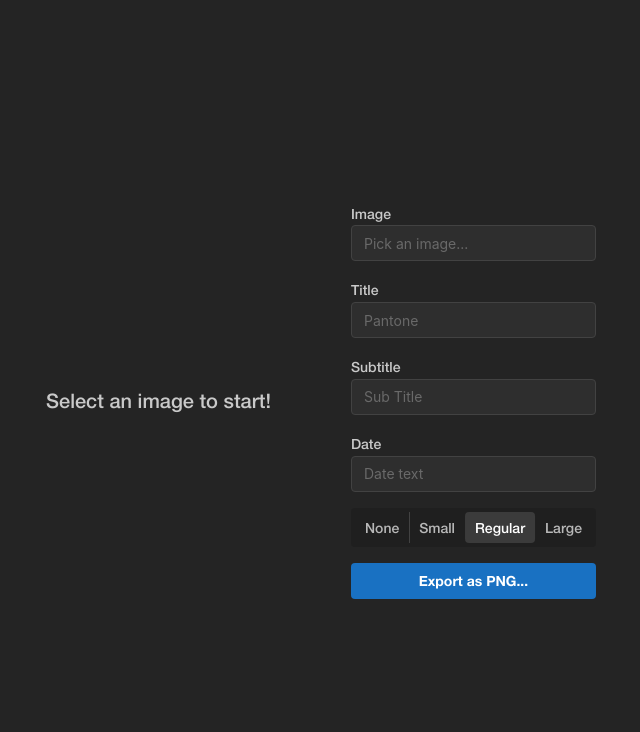
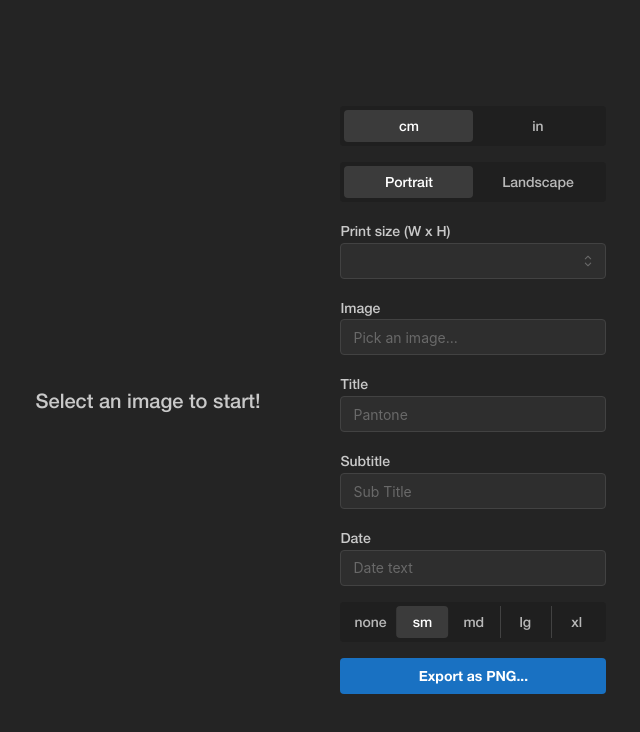
Before and after one commit to rudydelorenzo/pantonify, a Next.js app: page / in a window 1280 px wide. Shown: the top 732 px of the page, without its empty margins (319-959 px from the left). Built offline with nearby package versions, Linux system fonts and the light colour scheme.

Commit message:
feat: 🎸 (wip) migration to zustand

```diff
--- a/src/app/components/ArtDisplay.tsx
+++ b/src/app/components/ArtDisplay.tsx
@@ -1,9 +1,11 @@
 "use client";
 
 import { ReactNode, RefObject, useEffect, useState } from "react";
-import { Size } from "@/app/types";
+import { Size, ValueWithUnit } from "@/app/types";
 import { DEFAULT_PADDING_PERCENT, FONT_SIZE_MULTIPLIER } from "@/app/constants";
 import { SvgText } from "@/app/components/SvgText";
+import { useCanvasStore } from "@/app/stores/canvas";
+import { valueWithUnitsToPixels } from "@/app/helpers";
 
 const getMaxAxis = <T extends Size>(s: T): keyof T => {
     let largest: keyof T = (Object.keys(s) as (keyof T)[])[0];
@@ -20,37 +22,28 @@ export const ArtDisplay = ({
     topText,
     bottomText,
     dateText,
-    paddingPercent,
+    margin,
+    imageSize,
     svgRef,
 }: {
     imageURL?: string;
     topText: string;
     bottomText: string;
-    paddingPercent: number;
+    margin: ValueWithUnit;
+    imageSize: Size;
     dateText?: string;
     svgRef: RefObject<SVGSVGElement>;
 }): ReactNode => {
-    const [imageSize, setImageSize] = useState<Size>({ w: 0, h: 0 });
     const [paddingSize, setPaddingSize] = useState<Size>({ w: 0, h: 0 });
+    const { ppi } = useCanvasStore();
 
     useEffect(() => {
-        const imgElementTemporary = new Image();
-        if (imageURL) {
-            imgElementTemporary.src = imageURL;
-        }
-        imgElementTemporary.onload = () => {
-            setImageSize({
-                w: imgElementTemporary.width,
-                h: imgElementTemporary.height,
-            });
-        };
-    }, [imageURL]);
-    useEffect(() => {
+        console.log(margin);
         setPaddingSize({
-            w: paddingPercent * imageSize[getMaxAxis(imageSize)],
-            h: paddingPercent * imageSize[getMaxAxis(imageSize)],
+            w: valueWithUnitsToPixels(margin, ppi),
+            h: valueWithUnitsToPixels(margin, ppi),
         });
-    }, [imageSize, paddingPercent]);
+    }, [margin, ppi]);
 
     const largeFontSize = FONT_SIZE_MULTIPLIER * imageSize.h;
     const smallFontSize = largeFontSize / 2.5;
--- a/src/app/constants.ts
+++ b/src/app/constants.ts
@@ -1,4 +1,7 @@
 // percentage
+import { MarginPresetsType, PhysicalSize, UnitsType } from "@/app/types";
+import { generateAllMarginsFromCm } from "@/app/helpers";
+
 export const DEFAULT_PADDING_PERCENT = 0.06;
 
 export const FONT_SIZE_MULTIPLIER = 0.05;
@@ -8,8 +11,28 @@ export const SRC_URL_REGEX = /src:\s*url\(['"]?([^'")]+)['"]?\)/;
 export const DEFAULT_PPI = 300;
 
 export const UNITS = {
-    cm: "centimeters",
-    in: "inches",
+    cm: "cm",
+    in: "in",
+} as const;
+
+export const MARGIN_SIZES = ["none", "sm", "md", "lg", "xl"] as const;
+
+const _MARGINS_IN_CM: {
+    [key in (typeof MARGIN_SIZES)[number]]: number;
+} = {
+    none: 0,
+    sm: 0.25,
+    md: 1,
+    lg: 2,
+    xl: 3,
+};
+
+export const MARGIN_PRESETS: MarginPresetsType =
+    generateAllMarginsFromCm(_MARGINS_IN_CM);
+
+export const ORIENTATIONS = {
+    portrait: "Portrait",
+    landscape: "Landscape",
 } as const;
 
 export const PRINT_SIZES: [
--- a/src/app/helpers.ts
+++ b/src/app/helpers.ts
@@ -1,5 +1,11 @@
-import { PhysicalSize, Size } from "@/app/types";
-import { UNITS } from "@/app/constants";
+import {
+    MarginPresetsType,
+    PhysicalSize,
+    Size,
+    UnitsType,
+    ValueWithUnit,
+} from "@/app/types";
+import { MARGIN_SIZES, UNITS } from "@/app/constants";
 
 export const blobToURI = async (
     blob: Blob | undefined,
@@ -49,17 +55,24 @@ export const getPixelSizeFromPPI = (
     physicalSize: PhysicalSize,
     ppi: number,
 ): Size => {
-    if (physicalSize.units === UNITS.cm) {
-        physicalSize = {
-            w: cmToInches(physicalSize.w),
-            h: cmToInches(physicalSize.h),
-            units: UNITS.in,
-        };
+    // definitely didn't waste an hour bc i forgot to clone the object...
+    physicalSize = { ...physicalSize };
+    let key: keyof PhysicalSize;
+    for (key in physicalSize) {
+        if (physicalSize[key].units === UNITS.in) {
+            physicalSize[key] = {
+                value: inchesToCm(physicalSize[key].value),
+                units: UNITS.cm,
+            };
+        }
     }
 
     // all units are inches here
-    const diagonalPrintSize = pythagoras(physicalSize.w, physicalSize.h);
-    const angle = Math.asin(physicalSize.h / diagonalPrintSize);
+    const diagonalPrintSize = pythagoras(
+        physicalSize.w.value,
+        physicalSize.h.value,
+    );
+    const angle = Math.asin(physicalSize.h.value / diagonalPrintSize);
     const diagonalPixelSize = diagonalPrintSize * ppi;
     // calculate w and h
     const sizeInPixels: Size = {
@@ -69,3 +82,41 @@ export const getPixelSizeFromPPI = (
 
     return applyFunctionToObject(sizeInPixels, Math.round);
 };
+
+export const valueWithUnitsToPixels = (
+    valueWithUnit: ValueWithUnit,
+    ppi: number,
+): number => {
+    const val = { ...valueWithUnit };
+    if (val.units === UNITS.cm) {
+        val.value = cmToInches(val.value);
+        val.units = UNITS.in;
+    }
+
+    return ppi * val.value;
+};
+
+export const physicalSizeToString = (size: PhysicalSize): string => {
+    return `${size.w.value}${size.w.units} x ${size.h.value}${size.h.units}`;
+};
+
+export const generateAllMarginsFromCm = (marginsInCm: {
+    [key in (typeof MARGIN_SIZES)[number]]: number;
+}): MarginPresetsType => {
+    let key: keyof typeof marginsInCm;
+    const result: Record<string, { [key in UnitsType]: ValueWithUnit }> = {};
+    for (key in marginsInCm) {
+        const marginInCm = marginsInCm[key];
+        result[key] = {
+            [UNITS.cm]: {
+                value: marginInCm,
+                units: UNITS.cm,
+            },
+            [UNITS.in]: {
+                value: cmToInches(marginInCm),
+                units: UNITS.in,
+            },
+        };
+    }
+    return result as MarginPresetsType;
+};
--- a/src/app/page.tsx
+++ b/src/app/page.tsx
@@ -1,6 +1,6 @@
 "use client";
 
-import { ChangeEvent, useRef, useState } from "react";
+import { ChangeEvent, useEffect, useRef, useState } from "react";
 import { ArtDisplay } from "@/app/components/ArtDisplay";
 import {
     Button,
@@ -11,9 +11,26 @@ import {
     TextInput,
     Text,
     SegmentedControl,
+    Select,
 } from "@mantine/core";
-import { DEFAULT_PADDING_PERCENT, SRC_URL_REGEX } from "@/app/constants";
-import { blobToURI } from "@/app/helpers";
+import {
+    DEFAULT_PADDING_PERCENT,
+    MARGIN_PRESETS,
+    ORIENTATIONS,
+    PRINT_SIZES,
+    SRC_URL_REGEX,
+    UNITS,
+} from "@/app/constants";
+import { blobToURI, physicalSizeToString } from "@/app/helpers";
+import { useConfigStore } from "@/app/stores/config";
+import {
+    MarginPresetsType,
+    OrientationType,
+    PhysicalSize,
+    UnitsType,
+    ValueWithUnit,
+} from "@/app/types";
+import { useCanvasStore } from "@/app/stores/canvas";
 
 const downloadURI = (uri: string, name: string) => {
     const link = document.createElement("a");
@@ -90,32 +107,103 @@ const svgElementToString = async (svgElement: Node): Promise<string> => {
     return serializer.serializeToString(xmlDocument);
 };
 
+const getSizeOptions = (
+    orientation: OrientationType,
+    units: UnitsType,
+): { [key in string]: PhysicalSize } => {
+    const sizesInUnit = PRINT_SIZES.filter((item) => item[2] === units);
+    const sizes = sizesInUnit.map(
+        (size): PhysicalSize => ({
+            w: {
+                value:
+                    orientation === ORIENTATIONS.landscape
+                        ? Math.max(size[0], size[1])
+                        : Math.min(size[0], size[1]),
+                units,
+            },
+            h: {
+                value:
+                    orientation === ORIENTATIONS.landscape
+                        ? Math.min(size[0], size[1])
+                        : Math.max(size[0], size[1]),
+                units,
+            },
+        }),
+    );
+    const result: { [key in string]: PhysicalSize } = {};
+    for (const size of sizes) {
+        result[physicalSizeToString(size)] = size;
+    }
+    return result;
+};
+
+const getMarginOptions = (
+    presets: MarginPresetsType,
+    units: UnitsType,
+): Record<string, MarginPresetsType[keyof MarginPresetsType][UnitsType]> => {
+    const result: Record<
+        string,
+        MarginPresetsType[keyof MarginPresetsType][UnitsType]
+    > = {};
+    let size: keyof typeof presets;
+    for (size in presets) {
+        result[size] = presets[size][units];
+    }
+
+    return result;
+};
+
 export default function Home() {
-    const [fileUri, setFileUri] = useState<string>();
-    const [topText, setTopText] = useState<string>("");
-    const [bottomText, setBottomText] = useState<string>("");
-    const [paddingPercentage, setPaddingPercentage] = useState<number>(
-        DEFAULT_PADDING_PERCENT,
+    const { setPrintSize, printSize, pixelSize } = useCanvasStore();
+    const configStore = useConfigStore();
+    const [units, setUnits] = useState<UnitsType>(UNITS.cm);
+    const [orientation, setOrientation] = useState<OrientationType>(
+        ORIENTATIONS.portrait,
     );
-    const [dateText, setDateText] = useState<string>("");
+    const [sizeOptions, setSizeOptions] = useState<{
+        [key in string]: PhysicalSize;
+    }>(getSizeOptions(orientation, units));
+    const [marginOptions, setMarginOptions] = useState(
+        getMarginOptions(MARGIN_PRESETS, units),
+    );
+    const [marginSizeLocalState, setMarginSizeLocalState] = useState<
+        keyof typeof marginOptions
+    >(Object.keys(marginOptions)[1]);
+
     const svgCanvasElement = useRef<SVGSVGElement | null>(null);
 
+    useEffect(() => {
+        setSizeOptions(getSizeOptions(orientation, units));
+        setMarginOptions(getMarginOptions(MARGIN_PRESETS, units));
+        setPrintSize(null);
+    }, [units, orientation]);
+
+    const handleUnitsChange = (value: string) => {
+        setUnits(value as UnitsType);
+    };
     const handleFileChange = async (payload: File | null) => {
         if (payload) {
-            setFileUri(await blobToURI(payload));
+            configStore.setImageUrl((await blobToURI(payload)) || "");
         }
     };
     const handleTopTextChange = (event: ChangeEvent<HTMLInputElement>) => {
-        setTopText(event.target.value);
+        configStore.setTopText(event.target.value);
     };
     const handleBottomTextChange = (event: ChangeEvent<HTMLInputElement>) => {
-        setBottomText(event.target.value);
+        configStore.setBottomText(event.target.value);
     };
     const handleDateTextChange = (event: ChangeEvent<HTMLInputElement>) => {
-        setDateText(event.target.value);
+        configStore.setDateText(event.target.value);
     };
-    const handlePaddingPercentChange = (value: string) => {
-        setPaddingPercentage(Number.parseFloat(value));
+    const handleMarginChange = (value: string) => {
+        const marginValue = marginOptions[value];
+        setMarginSizeLocalState(value);
+        if (marginValue) {
+            configStore.setMargin(marginValue);
+        }
+    };
+    const handlePrintSizeChange = (value: string | null) => {
+        setPrintSize(value ? sizeOptions[value] : null);
     };
     const handleRenderImage = async () => {
         const canvas = document.createElement("canvas");
@@ -139,7 +227,10 @@ export default function Home() {
                 ctx.drawImage(img, 0, 0, w, h);
                 URL.revokeObjectURL(url);
                 const png_img = canvas.toDataURL("image/png");
-                downloadURI(png_img, `EXPORT_${topText}_${bottomText}.png`);
+                downloadURI(
+                    png_img,
+                    `EXPORT_${configStore.topText}_${configStore.topText}.png`,
+                );
             };
             img.src = url;
         }
@@ -150,13 +241,14 @@ export default function Home() {
             <Flex gap={"5rem"}>
                 <div style={{ height: "90vh" }}>
                     <Center mih={"100%"}>
-                        {fileUri ? (
+                        {configStore.imageUrl !== "" && pixelSize ? (
                             <ArtDisplay
-                                imageURL={fileUri}
-                                topText={topText}
-                                bottomText={bottomText}
-                                dateText={dateText}
-                                paddingPercent={paddingPercentage}
+                                imageURL={configStore.imageUrl}
+                                topText={configStore.topText}
+                                bottomText={configStore.bottomText}
+                                dateText={configStore.dateText}
+                                margin={configStore.margin}
+                                imageSize={pixelSize}
                                 svgRef={svgCanvasElement}
                             />
                         ) : (
@@ -166,6 +258,40 @@ export default function Home() {
                 </div>
                 <Center>
                     <Stack>
+                        <SegmentedControl
+                            value={`${units}`}
+                            onChange={handleUnitsChange}
+                            data={[
+                                { label: "cm", value: UNITS.cm },
+                                { label: "in", value: UNITS.in },
+                            ]}
+                            transitionDuration={250}
+                            transitionTimingFunction={"linear"}
+                        />
+                        <SegmentedControl
+                            value={`${orientation}`}
+                            onChange={(val) =>
+                                setOrientation(val as OrientationType)
+                            }
+                            data={[
+                                ORIENTATIONS.portrait,
+                                ORIENTATIONS.landscape,
+                            ]}
+                            transitionDuration={250}
+                            transitionTimingFunction={"linear"}
+                        />
+                        <Select
+                            label={"Print size (W x H)"}
+                            data={Object.keys(sizeOptions)}
+                            // caution: passing in undefined will cause unpredictable behaviour
+                            value={
+                                printSize
+                                    ? physicalSizeToString(printSize)
+                                    : null
+                            }
+                            onChange={handlePrintSizeChange}
+                            allowDeselect={false}
+                        />
                         <FileInput
                             label={"Image"}
                             placeholder={"Pick an image..."}
@@ -173,44 +299,28 @@ export default function Home() {
                         />
                         <TextInput
                             label={"Title"}
-                            value={topText}
+                            value={configStore.topText}
                             placeholder={"Pantone"}
                             onChange={handleTopTextChange}
                         />
                         <TextInput
                             label={"Subtitle"}
-                            value={bottomText}
+                            value={configStore.bottomText}
                             placeholder={"Sub Title"}
                             onChange={handleBottomTextChange}
                         />
                         <TextInput
                             label={"Date"}
-                            value={dateText}
+                            value={configStore.dateText}
                             placeholder={"Date text"}
                             onChange={handleDateTextChange}
                         />
                         <SegmentedControl
-                            value={`${paddingPercentage}`}
-                            onChange={handlePaddingPercentChange}
-                            data={[
-                                { label: "None", value: (0).toString() },
-                                {
-                                    label: "Small",
-                                    value: (
-                                        DEFAULT_PADDING_PERCENT / 2
-                                    ).toString(),
-                                },
-                                {
-                                    label: "Regular",
-                                    value: DEFAULT_PADDING_PERCENT.toString(),
-                                },
-                                {
-                                    label: "Large",
-                                    value: (
-                                        DEFAULT_PADDING_PERCENT * 2
-                                    ).toString(),
-                                },
-                            ]}
+                            value={marginSizeLocalState}
+                            onChange={handleMarginChange}
+                            data={Object.keys(marginOptions)}
+                            transitionDuration={250}
+                            transitionTimingFunction={"ease"}
                         />
                         <Button onClick={handleRenderImage}>
                             Export as PNG...
--- a/src/app/stores/canvas.ts
+++ b/src/app/stores/canvas.ts
@@ -1,41 +1,36 @@
 import { PhysicalSize, Size } from "@/app/types";
 import { create } from "zustand/react";
-import { DEFAULT_PPI, UNITS } from "@/app/constants";
+import { DEFAULT_PPI } from "@/app/constants";
 import { getPixelSizeFromPPI } from "@/app/helpers";
 
 type CanvasStoreState = {
-    pixelSize: Size;
+    pixelSize: Size | null;
     ppi: number;
-    actualSize: PhysicalSize;
+    printSize: PhysicalSize | null;
 };
 
 type CanvasStoreAction = {
-    setActualSize: (size: CanvasStoreState["actualSize"]) => void;
+    setPrintSize: (size: CanvasStoreState["printSize"]) => void;
     setPPI: (ppi: CanvasStoreState["ppi"]) => void;
 };
 
 export const useCanvasStore = create<CanvasStoreState & CanvasStoreAction>(
     (set) => ({
-        pixelSize: {
-            w: 0,
-            h: 0,
-        },
-        actualSize: {
-            w: 0,
-            h: 0,
-            units: UNITS.cm,
-        },
+        pixelSize: null,
+        printSize: null,
         ppi: DEFAULT_PPI,
-        setActualSize: (size) => {
+        setPrintSize: (size) => {
             set((state) => ({
-                actualSize: size,
-                pixelSize: getPixelSizeFromPPI(size, state.ppi),
+                printSize: size,
+                pixelSize: size ? getPixelSizeFromPPI(size, state.ppi) : null,
             }));
         },
         setPPI: (ppi) => {
             set((state) => ({
                 ppi: ppi,
-                pixelSize: getPixelSizeFromPPI(state.actualSize, ppi),
+                pixelSize: state.printSize
+                    ? getPixelSizeFromPPI(state.printSize, ppi)
+                    : null,
             }));
         },
     }),
--- a/src/app/stores/config.ts
+++ b/src/app/stores/config.ts
@@ -1,7 +1,6 @@
-import { Size, ValueWithUnit } from "@/app/types";
+import { ValueWithUnit } from "@/app/types";
 import { create } from "zustand/react";
-import { DEFAULT_PPI, UNITS } from "@/app/constants";
-import { getPixelSizeFromPPI } from "@/app/helpers";
+import { UNITS } from "@/app/constants";
 
 type ConfigStoreState = {
     imageUrl: string;
@@ -19,28 +18,39 @@ type ConfigStoreAction = {
     setMargin: (amount: ConfigStoreState["margin"]) => void;
 };
 
-export const useCanvasStore = create<ConfigStoreState & ConfigStoreAction>(
+export const useConfigStore = create<ConfigStoreState & ConfigStoreAction>(
     (set) => ({
-        pixelSize: {
-            w: 0,
-            h: 0,
-        },
-        actualSize: {
-            w: 0,
-            h: 0,
+        imageUrl: "",
+        topText: "",
+        bottomText: "",
+        dateText: "",
+        margin: {
+            value: 0,
             units: UNITS.cm,
         },
-        ppi: DEFAULT_PPI,
-        setActualSize: (size) => {
-            set((state) => ({
-                actualSize: size,
-                pixelSize: getPixelSizeFromPPI(size, state.ppi),
+        setImageUrl: (url) => {
+            set(() => ({
+                imageUrl: url,
             }));
         },
-        setPPI: (ppi) => {
-            set((state) => ({
-                ppi: ppi,
-                pixelSize: getPixelSizeFromPPI(state.actualSize, ppi),
+        setTopText: (text) => {
+            set(() => ({
+                topText: text,
+            }));
+        },
+        setBottomText: (text) => {
+            set(() => ({
+                bottomText: text,
+            }));
+        },
+        setDateText: (text) => {
+            set(() => ({
+                dateText: text,
+            }));
+        },
+        setMargin: (amount) => {
+            set(() => ({
+                margin: amount,
             }));
         },
     }),
```
Also changed, not shown: src/app/types.ts (+13 -4 lines).
